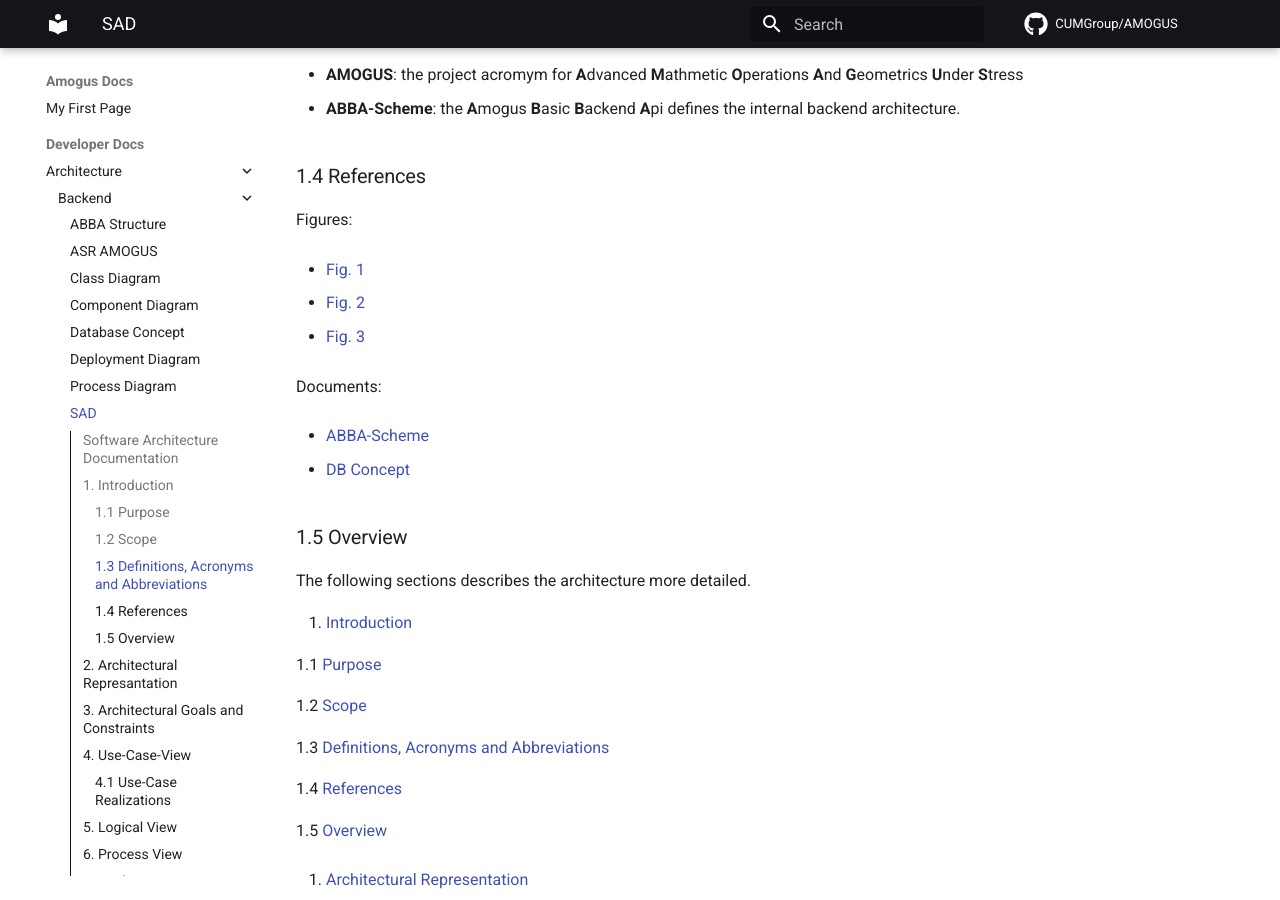
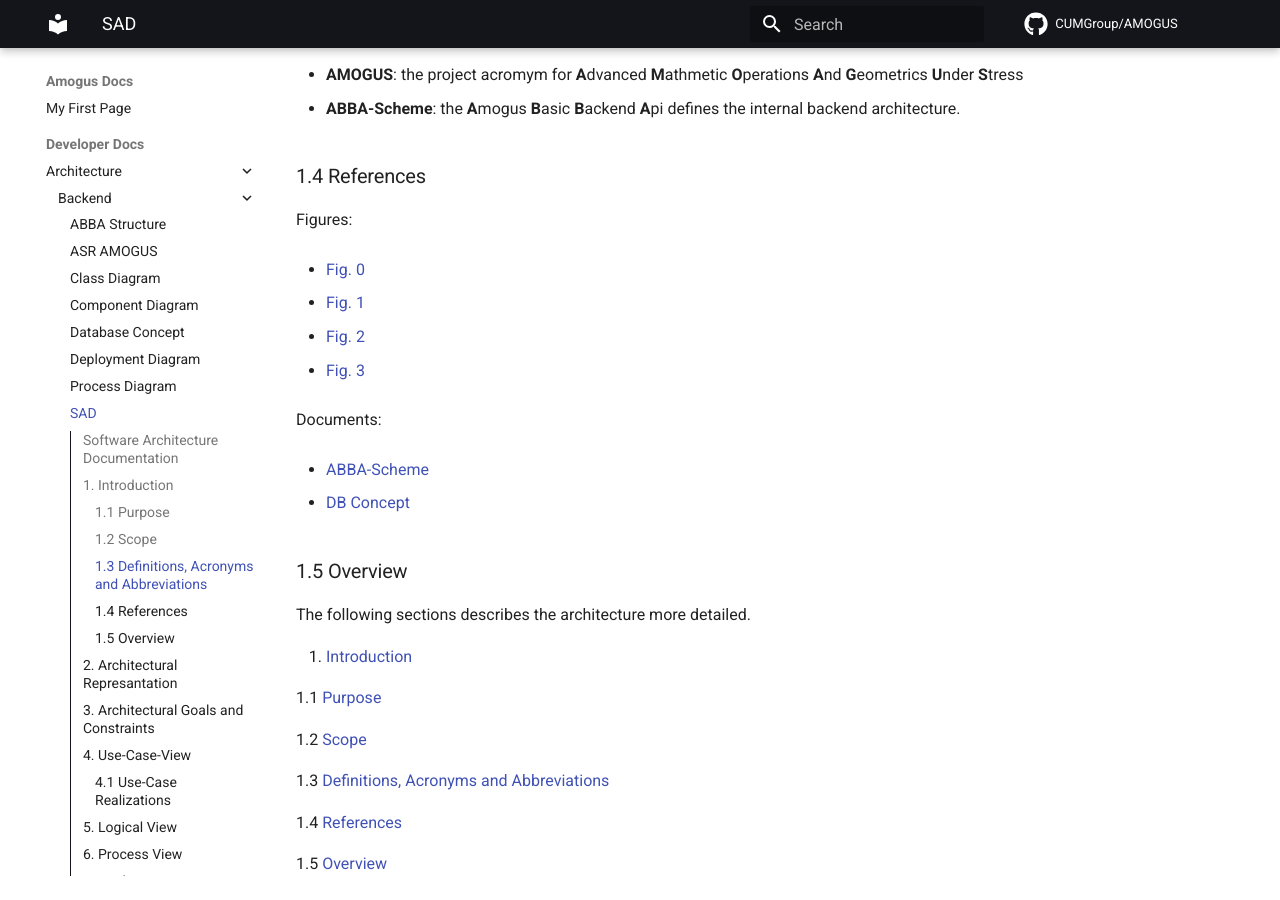
Before and after one commit to CUMGroup/AMOGUS, an MkDocs documentation site: the page built from docs/Developer Docs/Architecture/Backend/SoftwareArchitectureDocumentation.md, in a window 1280 px wide and 900 px high, scrolled down 556 px. Built offline with MkDocs 1.6.1 and Material for MkDocs 9.7.7, drawn with Linux system fonts in a browser that asks for light colours; comment, search, counter and statistics services are not loaded.

Commit message:
Added fig

```diff
--- a/docs/Developer Docs/Architecture/Backend/SoftwareArchitectureDocumentation.md
+++ b/docs/Developer Docs/Architecture/Backend/SoftwareArchitectureDocumentation.md
@@ -20,6 +20,8 @@ This document defines the architecture of AMOGUS. It is directly related to the
 ### 1.4 References
 
 Figures:
+
+- [Fig. 0](./Class%20Diagram.md)
 
 - [Fig. 1](./Process%20Diagram.md)
 
@@ -130,6 +132,7 @@ Use-Case Realization for [register.](../../Requirements/Use%20Case%20Realization
 
 ## 5. Logical View
 ![Class Diagram](../../../assets/images/architecture/BackendClassDiagram.png)
+<p align="center">Fig. 0</p>
 
 ## 6. Process View
 
```
